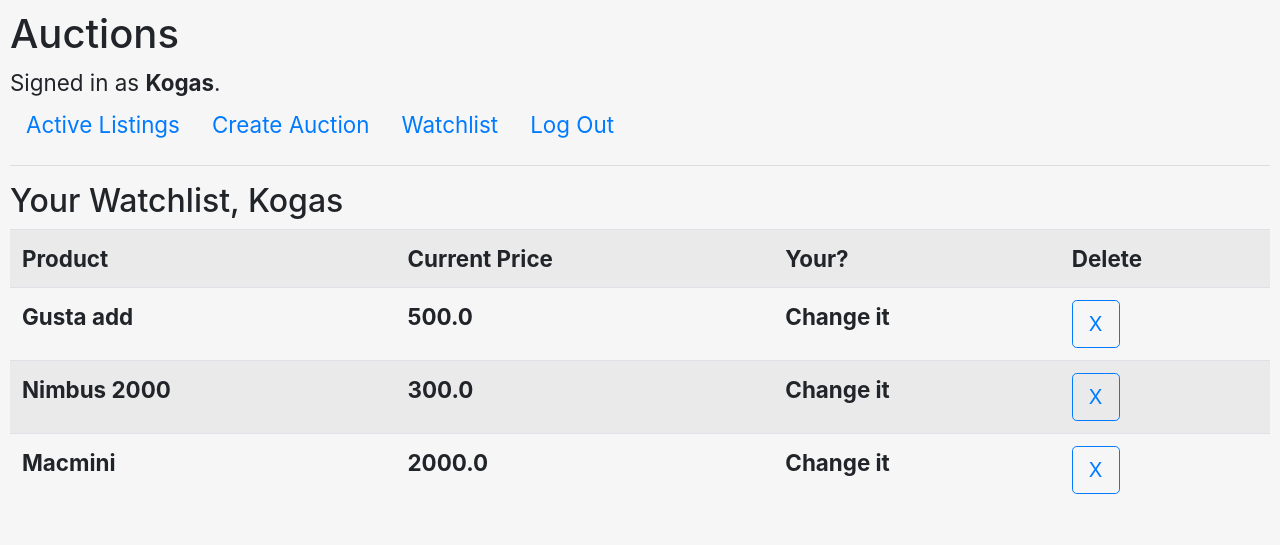
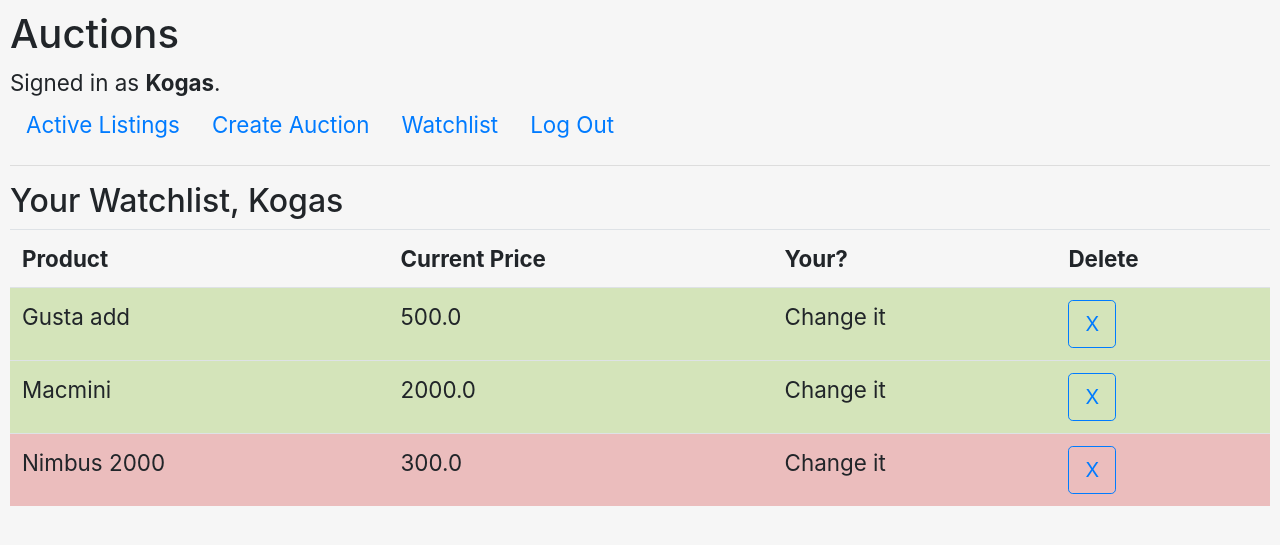
Before and after one commit to GabrielKayque/DJANGO-Ebay-Like-EcommerceAuction, a Django app: page /auction/watchlist in a window 1280 px wide. Shown: the top 545 px of the page. Run offline with Django 3.2, Linux system fonts and the light colour scheme; a user stored in the database is signed in; data comes from the database, SQL or seed files in the repository; both versions use the stored data as it was after the commit; lists and menus that the app fills with data are empty; some libraries are stand-ins or nearby versions.

Commit message:
Watchlist table-data oriented

```diff
--- a/auctions/static/auctions/styles.css
+++ b/auctions/static/auctions/styles.css
@@ -43,3 +43,11 @@ ul {
     color: red;
     border: 3px solid green ;
 }
+
+.trow_watchlist_green {
+    background-color: rgb(212, 228, 186);
+}
+
+.trow_watchlist_red {
+    background-color: rgb(235, 189, 189);
+}
--- a/auctions/templates/auctions/watchlist.html
+++ b/auctions/templates/auctions/watchlist.html
@@ -5,21 +5,26 @@
     <h2>Your Watchlist, {{ user.username.capitalize }}</h2>
 
     <div class="table-responsive">
-        <table class="table table-striped">
+        <table class="table">
             <tr>
                 <th>Product</th>
                 <th>Current Price</th>
                 <th>Your?</th>
                 <th>Delete</th>
             </tr>
-            {% for item in watchlist.product.all %}
-                <tr>
-                    <th>{{ item.title }}</th>
-                    <th>{{ item.bid }}</th>
-                    <th>Change it</th>
-                    <th><a href="{% url 'watchlist' item.id %}" role="button" class="btn btn-outline-primary btn-lg">X</a></th>
-                </tr>
+            {% for item in watchlist.product.all|dictsort:"title" %}
+
+                {% if item.bid < 400 %}
+                    <tr class="trow_watchlist_red">
+                {% else %}
+                    <tr class="trow_watchlist_green">
+                {% endif %}
+                        <td>{{ item.title }}</td>
+                        <td>{{ item.bid }}</td>
+                        <td>Change it</td>
+                        <td><a href="{% url 'watchlist' item.id %}" role="button" class="btn btn-outline-primary btn-lg">X</a></td>
             {% endfor %}
-                </table>
-            </div>
+                    </tr>
+        </table>
+    </div>
 {% endblock body %}
```
Also changed, not shown: db.sqlite3.
